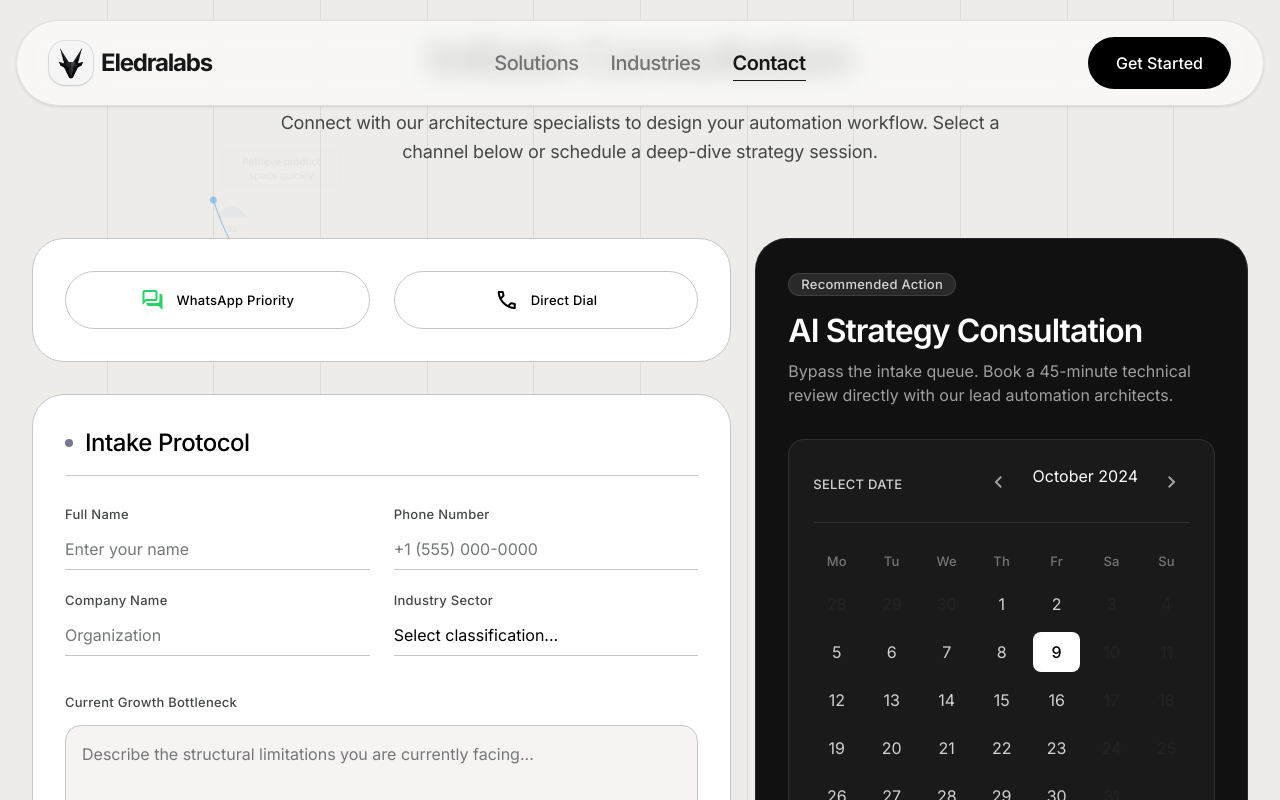
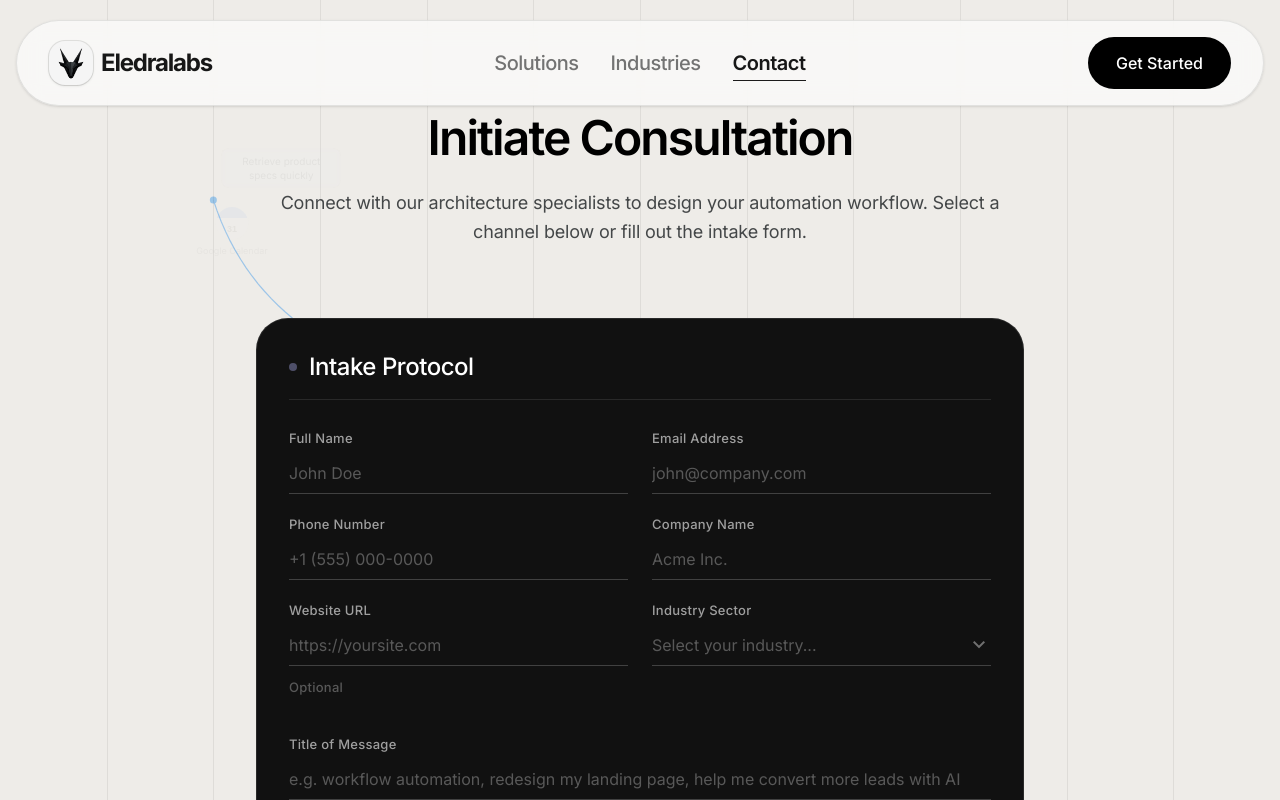
Before and after one commit to SOBANEJAZ/eledralabs-landing-page, a Next.js app: page /contact in a window 1280 px wide. Shown: the top 800 px of the page. Built offline with nearby package versions, Linux system fonts and the light colour scheme.

Commit message:
feat: simplify contact form with industry dropdown

```diff
--- a/src/app/contact/page.tsx
+++ b/src/app/contact/page.tsx
@@ -1,57 +1,37 @@
 "use client";
 
-import { useState } from "react";
+import { useState, useRef, useEffect } from "react";
 import { ScrollReveal } from "@/components/ui/scroll-reveal";
 import { MaterialIcon } from "@/components/ui/material-icon";
 
-const timeSlots = [
-  "09:00 AM EST",
-  "11:30 AM EST",
-  "02:00 PM EST",
-  "04:30 PM EST",
-];
-
-const calendarDays = [
-  { day: 28, disabled: true },
-  { day: 29, disabled: true },
-  { day: 30, disabled: true },
-  { day: 1, disabled: false },
-  { day: 2, disabled: false },
-  { day: 3, disabled: true },
-  { day: 4, disabled: true },
-  { day: 5, disabled: false },
-  { day: 6, disabled: false },
-  { day: 7, disabled: false },
-  { day: 8, disabled: false },
-  { day: 9, disabled: false },
-  { day: 10, disabled: true },
-  { day: 11, disabled: true },
-  { day: 12, disabled: false },
-  { day: 13, disabled: false },
-  { day: 14, disabled: false },
-  { day: 15, disabled: false },
-  { day: 16, disabled: false },
-  { day: 17, disabled: true },
-  { day: 18, disabled: true },
-  { day: 19, disabled: false },
-  { day: 20, disabled: false },
-  { day: 21, disabled: false },
-  { day: 22, disabled: false },
-  { day: 23, disabled: false },
-  { day: 24, disabled: true },
-  { day: 25, disabled: true },
-  { day: 26, disabled: false },
-  { day: 27, disabled: false },
-  { day: 28, disabled: false },
-  { day: 29, disabled: false },
-  { day: 30, disabled: false },
-  { day: 31, disabled: true },
+const industries = [
+  { value: "healthcare", label: "Healthcare & Wellness" },
+  { value: "home-services", label: "Home Services" },
+  { value: "real-estate", label: "Real Estate" },
+  { value: "legal", label: "Legal Services" },
+  { value: "ecommerce", label: "E-Commerce" },
+  { value: "tech", label: "Technology & Software" },
+  { value: "finance", label: "Financial Services" },
+  { value: "manufacturing", label: "Advanced Manufacturing" },
+  { value: "education", label: "Education & EdTech" },
+  { value: "other", label: "Other" },
 ];
 
 export default function ContactPage() {
-  const [selectedDay, setSelectedDay] = useState(9);
-  const [selectedSlot, setSelectedSlot] = useState<string | null>(null);
   const [formState, setFormState] = useState<"idle" | "submitting" | "submitted">("idle");
+  const [selectedIndustry, setSelectedIndustry] = useState<string | null>(null);
+  const [dropdownOpen, setDropdownOpen] = useState(false);
+  const dropdownRef = useRef<HTMLDivElement>(null);
+
+  useEffect(() => {
+    const handleClickOutside = (e: MouseEvent) => {
+      if (dropdownRef.current && !dropdownRef.current.contains(e.target as Node)) {
+        setDropdownOpen(false);
+      }
+    };
+    document.addEventListener("mousedown", handleClickOutside);
+    return () => document.removeEventListener("mousedown", handleClickOutside);
+  }, []);
 
   const handleSubmit = (e: React.FormEvent) => {
     e.preventDefault();
@@ -63,117 +43,145 @@ export default function ContactPage() {
   };
 
   return (
-    <main className="flex-grow w-full max-w-7xl mx-auto px-6 md:px-8 grid grid-cols-1 lg:grid-cols-12 gap-6 mt-8">
+    <main className="flex-grow w-full max-w-7xl mx-auto px-6 md:px-8 grid grid-cols-1 lg:grid-cols-12 gap-6 pt-28 pb-12">
       {/* Header Section */}
       <ScrollReveal className="col-span-1 lg:col-span-12 mb-12 text-center max-w-3xl mx-auto">
         <h1 className="font-h1 text-primary mb-6">Initiate Consultation</h1>
         <p className="font-body-lg text-on-surface-variant">
           Connect with our architecture specialists to design your automation
-          workflow. Select a channel below or schedule a deep-dive strategy
-          session.
+          workflow. Select a channel below or fill out the intake form.
         </p>
       </ScrollReveal>
 
-      {/* Left Column: Form & Direct Channels */}
-      <div className="col-span-1 lg:col-span-7 flex flex-col gap-8">
-        {/* Direct Channels Card */}
+      {/* Form */}
+      <div className="col-span-1 lg:col-span-12 flex flex-col gap-8 max-w-3xl mx-auto w-full">
         <ScrollReveal>
-          <div className="card bg-surface-container-lowest rounded-lg border-[0.5px] border-outline-variant p-8 relative overflow-hidden">
-            <div className="flex flex-col sm:flex-row gap-6">
-              <button className="btn-outline flex-1 flex items-center justify-center gap-3 py-4 px-6 border-[0.5px] border-outline-variant rounded-full text-primary group">
-                <MaterialIcon
-                  name="forum"
-                  className="text-[20px] text-[#25D366] group-hover:scale-110 transition-transform"
-                />
-                <span className="font-label-sm text-label-sm">
-                  WhatsApp Priority
-                </span>
-              </button>
-              <button className="btn-outline flex-1 flex items-center justify-center gap-3 py-4 px-6 border-[0.5px] border-outline-variant rounded-full text-primary group">
-                <MaterialIcon
-                  name="call"
-                  className="text-[20px] group-hover:scale-110 transition-transform"
-                />
-                <span className="font-label-sm text-label-sm">Direct Dial</span>
-              </button>
-            </div>
-          </div>
-        </ScrollReveal>
-
-        {/* Contact Form Card */}
-        <ScrollReveal delay={100}>
-          <div className="card bg-surface-container-lowest rounded-lg border-[0.5px] border-outline-variant p-8">
-            <div className="flex items-center gap-3 mb-8 pb-4 border-b-[0.5px] border-outline-variant">
+          <div className="card bg-[#111111] rounded-lg border-[0.5px] border-white/10 p-8">
+            <div className="flex items-center gap-3 mb-8 pb-4 border-b-[0.5px] border-white/10">
               <div className="w-2 h-2 rounded-full bg-secondary pulse-dot" />
-              <h2 className="font-h3 text-primary">Intake Protocol</h2>
+              <h2 className="font-h3 text-white">Intake Protocol</h2>
             </div>
             <form onSubmit={handleSubmit} className="space-y-6">
               <div className="grid grid-cols-1 sm:grid-cols-2 gap-6">
                 <div className="space-y-2">
-                  <label className="font-label-sm text-label-sm text-on-surface-variant block">
+                  <label className="font-label-sm text-label-sm text-white/60 block">
                     Full Name
                   </label>
                   <input
-                    className="input-field w-full bg-transparent border-0 border-b-[0.5px] border-outline-variant focus:border-secondary focus:ring-0 px-0 py-2 font-body-md text-primary placeholder:text-outline"
-                    placeholder="Enter your name"
+                    className="input-field w-full bg-transparent border-0 border-b-[0.5px] border-white/20 focus:border-secondary focus:ring-0 px-0 py-2 font-body-md text-white placeholder:text-white/30"
+                    placeholder="John Doe"
                     type="text"
                   />
                 </div>
                 <div className="space-y-2">
-                  <label className="font-label-sm text-label-sm text-on-surface-variant block">
-                    Phone Number
+                  <label className="font-label-sm text-label-sm text-white/60 block">
+                    Email Address
                   </label>
                   <input
-                    className="input-field w-full bg-transparent border-0 border-b-[0.5px] border-outline-variant focus:border-secondary focus:ring-0 px-0 py-2 font-body-md text-primary placeholder:text-outline"
-                    placeholder="+1 (555) 000-0000"
-                    type="tel"
+                    className="input-field w-full bg-transparent border-0 border-b-[0.5px] border-white/20 focus:border-secondary focus:ring-0 px-0 py-2 font-body-md text-white placeholder:text-white/30"
+                    placeholder="john@company.com"
+                    type="email"
                   />
                 </div>
               </div>
               <div className="grid grid-cols-1 sm:grid-cols-2 gap-6">
                 <div className="space-y-2">
-                  <label className="font-label-sm text-label-sm text-on-surface-variant block">
+                  <label className="font-label-sm text-label-sm text-white/60 block">
+                    Phone Number
+                  </label>
+                  <input
+                    className="input-field w-full bg-transparent border-0 border-b-[0.5px] border-white/20 focus:border-secondary focus:ring-0 px-0 py-2 font-body-md text-white placeholder:text-white/30"
+                    placeholder="+1 (555) 000-0000"
+                    type="tel"
+                  />
+                </div>
+                <div className="space-y-2">
+                  <label className="font-label-sm text-label-sm text-white/60 block">
                     Company Name
                   </label>
                   <input
-                    className="input-field w-full bg-transparent border-0 border-b-[0.5px] border-outline-variant focus:border-secondary focus:ring-0 px-0 py-2 font-body-md text-primary placeholder:text-outline"
-                    placeholder="Organization"
+                    className="input-field w-full bg-transparent border-0 border-b-[0.5px] border-white/20 focus:border-secondary focus:ring-0 px-0 py-2 font-body-md text-white placeholder:text-white/30"
+                    placeholder="Acme Inc."
                     type="text"
                   />
                 </div>
+              </div>
+              <div className="grid grid-cols-1 sm:grid-cols-2 gap-6">
                 <div className="space-y-2">
-                  <label className="font-label-sm text-label-sm text-on-surface-variant block">
+                  <label className="font-label-sm text-label-sm text-white/60 block">
+                    Website URL
+                  </label>
+                  <input
+                    className="input-field w-full bg-transparent border-0 border-b-[0.5px] border-white/20 focus:border-secondary focus:ring-0 px-0 py-2 font-body-md text-white placeholder:text-white/30"
+                    placeholder="https://yoursite.com"
+                    type="url"
+                  />
+                  <span className="text-white/30 font-label-sm text-[11px]">Optional</span>
+                </div>
+                <div className="space-y-2">
+                  <label className="font-label-sm text-label-sm text-white/60 block">
                     Industry Sector
                   </label>
-                  <select className="input-field w-full bg-transparent border-0 border-b-[0.5px] border-outline-variant focus:border-secondary focus:ring-0 px-0 py-2 font-body-md text-primary appearance-none cursor-pointer">
-                    <option className="text-outline" disabled selected value="">
-                      Select classification...
-                    </option>
-                    <option value="tech">Technology & Software</option>
-                    <option value="finance">Financial Services</option>
-                    <option value="healthcare">Healthcare & Biotech</option>
-                    <option value="manufacturing">
-                      Advanced Manufacturing
-                    </option>
-                    <option value="other">Other</option>
-                  </select>
+                  <div className="relative" ref={dropdownRef}>
+                    <button
+                      type="button"
+                      onClick={() => setDropdownOpen(!dropdownOpen)}
+                      className="input-field w-full bg-transparent border-0 border-b-[0.5px] border-white/20 focus:border-secondary px-0 py-2 font-body-md text-left flex items-center justify-between cursor-pointer group"
+                    >
+                      <span className={selectedIndustry ? "text-white" : "text-white/30"}>
+                        {selectedIndustry
+                          ? industries.find((i) => i.value === selectedIndustry)?.label
+                          : "Select your industry..."}
+                      </span>
+                      <MaterialIcon
+                        name="expand_more"
+                        className={`text-[20px] text-white/40 transition-transform duration-200 ${
+                          dropdownOpen ? "rotate-180" : ""
+                        }`}
+                      />
+                    </button>
+                    {dropdownOpen && (
+                      <div className="absolute top-full left-0 right-0 mt-2 bg-[#1a1a1a] border-[0.5px] border-white/10 rounded-lg overflow-hidden shadow-xl shadow-black/40 z-50 dropdown-enter max-h-48 overflow-y-auto">
+                        {industries.map((industry) => (
+                          <button
+                            key={industry.value}
+                            type="button"
+                            onClick={() => {
+                              setSelectedIndustry(industry.value);
+                              setDropdownOpen(false);
+                            }}
+                            className={`w-full text-left px-4 py-3 font-body-md transition-colors flex items-center justify-between ${
+                              selectedIndustry === industry.value
+                                ? "bg-white/10 text-white"
+                                : "text-white/70 hover:bg-white/5 hover:text-white"
+                            }`}
+                          >
+                            <span>{industry.label}</span>
+                            {selectedIndustry === industry.value && (
+                              <MaterialIcon name="check" className="text-[18px] text-secondary" />
+                            )}
+                          </button>
+                        ))}
+                      </div>
+                    )}
+                  </div>
                 </div>
               </div>
               <div className="space-y-2 pt-4">
-                <label className="font-label-sm text-label-sm text-on-surface-variant block">
-                  Current Growth Bottleneck
+                <label className="font-label-sm text-label-sm text-white/60 block">
+                  Title of Message
                 </label>
-                <textarea
-                  className="input-field w-full bg-surface-container-low border-[0.5px] border-outline-variant rounded-md focus:border-secondary focus:ring-0 p-4 font-body-md text-primary placeholder:text-outline resize-none mt-2 transition-all focus:bg-surface-container-lowest"
-                  placeholder="Describe the structural limitations you are currently facing..."
-                  rows={4}
+                <input
+                  className="input-field w-full bg-transparent border-0 border-b-[0.5px] border-white/20 focus:border-secondary focus:ring-0 px-0 py-2 font-body-md text-white placeholder:text-white/30"
+                  placeholder="e.g. workflow automation, redesign my landing page, help me convert more leads with AI"
+                  type="text"
                 />
               </div>
               <div className="pt-6">
                 <button
                   type="submit"
                   disabled={formState === "submitting"}
-                  className="btn-primary w-full bg-primary text-on-primary font-label-sm text-label-sm py-4 rounded-full hover:bg-surface-tint transition-colors flex items-center justify-center gap-2 group disabled:opacity-70"
+                  className="btn-primary w-full bg-white text-black font-label-sm text-label-sm py-4 rounded-full hover:bg-white/90 transition-colors flex items-center justify-center gap-2 group disabled:opacity-70"
                 >
                   {formState === "idle" && (
                     <>
@@ -198,91 +206,6 @@ export default function ContactPage() {
         </ScrollReveal>
       </div>
 
-      {/* Right Column: Scheduling */}
-      <ScrollReveal className="col-span-1 lg:col-span-5" delay={200}>
-        <div className="bg-[#111111] rounded-lg border-[0.5px] border-white/10 p-8 h-full flex flex-col text-white card">
-          <div className="mb-8">
-            <span className="inline-block px-3 py-1 bg-white/10 rounded-full font-label-sm text-label-sm text-white/80 border-[0.5px] border-white/10 mb-4 hover:bg-white/15 transition-colors cursor-default">
-              Recommended Action
-            </span>
-            <h3 className="font-h2 text-white mb-2">
-              AI Strategy Consultation
-            </h3>
-            <p className="font-body-md text-white/60">
-              Bypass the intake queue. Book a 45-minute technical review directly
-              with our lead automation architects.
-            </p>
-          </div>
-
-          {/* Calendar Interface */}
-          <div className="flex-grow bg-[#1a1a1a] rounded-md border-[0.5px] border-white/10 p-6 flex flex-col">
-            <div className="flex items-center justify-between mb-6 pb-4 border-b-[0.5px] border-white/10">
-              <span className="font-label-sm text-label-sm font-semibold text-white/80 uppercase tracking-widest">
-                Select Date
-              </span>
-              <div className="flex gap-2">
-                <button className="p-1.5 rounded hover:bg-white/10 transition-colors active:scale-95">
-                  <MaterialIcon
-                    name="chevron_left"
-                    className="text-[20px] text-white/60"
-                  />
-                </button>
-                <span className="font-body-md px-2">October 2024</span>
-                <button className="p-1.5 rounded hover:bg-white/10 transition-colors active:scale-95">
-                  <MaterialIcon
-                    name="chevron_right"
-                    className="text-[20px] text-white/60"
-                  />
-                </button>
-              </div>
-            </div>
-
-            <div className="grid grid-cols-7 gap-2 mb-6 text-center">
-              {["Mo", "Tu", "We", "Th", "Fr", "Sa", "Su"].map((d) => (
-                <span key={d} className="font-label-sm text-label-sm text-white/40 py-2">
-                  {d}
-                </span>
-              ))}
-              {calendarDays.map(({ day, disabled }) => (
-                <span
-                  key={day}
-                  onClick={() => !disabled && setSelectedDay(day)}
-                  className={`calendar-day p-2 ${
-                    disabled
-                      ? "disabled text-white/20"
-                      : selectedDay === day
-                      ? "selected"
-                      : "text-white/80 hover:bg-white/5"
-                  }`}
-                >
-                  {day}
-                </span>
-              ))}
-            </div>
-
-            <div className="mt-auto space-y-3">
-              <span className="font-label-sm text-label-sm font-semibold text-white/80 uppercase tracking-widest block mb-4">
-                Available Slots (Oct {selectedDay})
-              </span>
-              {timeSlots.map((slot) => (
-                <button
-                  key={slot}
-                  onClick={() => setSelectedSlot(slot)}
-                  className={`time-slot w-full py-3 px-4 border-[0.5px] rounded flex justify-between items-center ${
-                    selectedSlot === slot
-                      ? "border-white/50 bg-white/10 text-white"
-                      : "border-white/20 text-white/80"
-                  }`}
-                  type="button"
-                >
-                  <span className="font-body-md">{slot}</span>
-                  <MaterialIcon name="schedule" size="text-[16px]" />
-                </button>
-              ))}
-            </div>
-          </div>
-        </div>
-      </ScrollReveal>
     </main>
   );
 }
```
